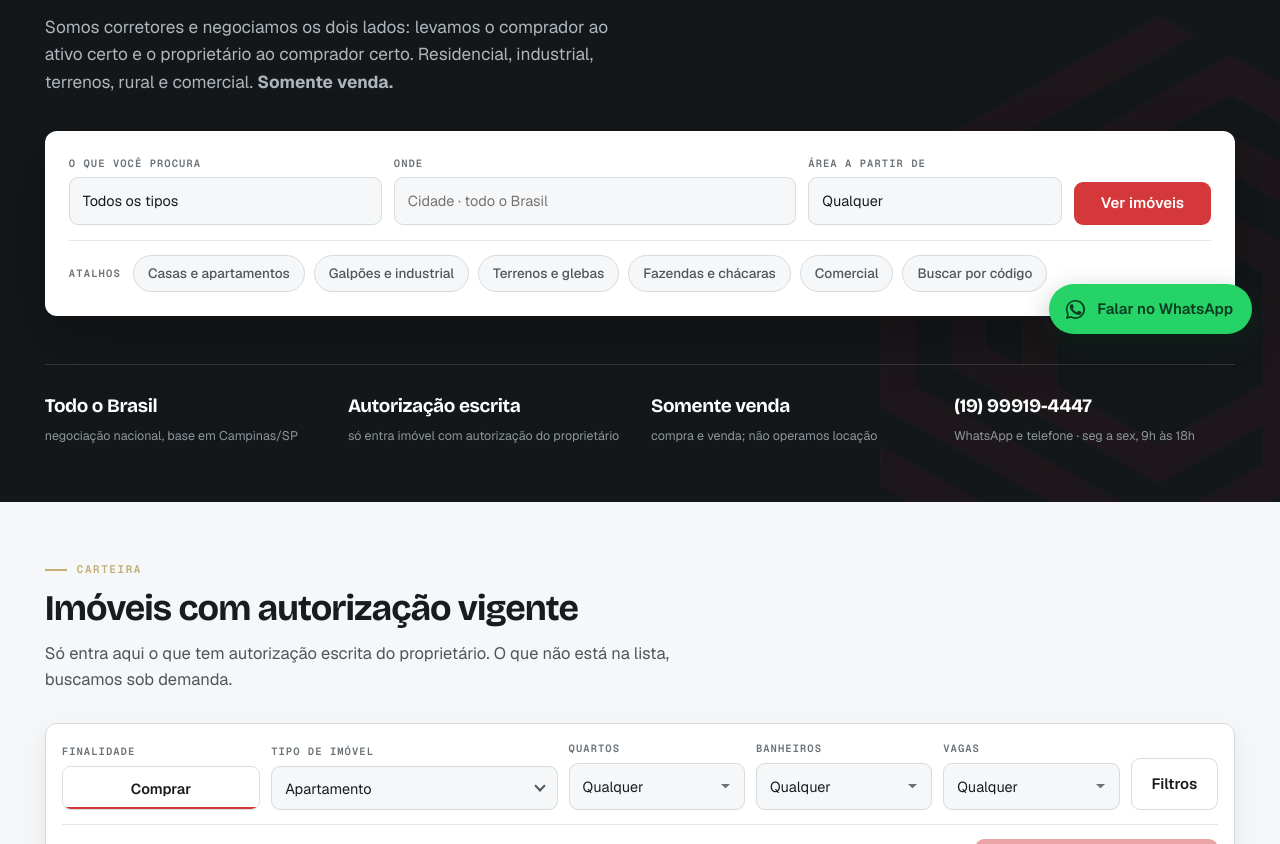
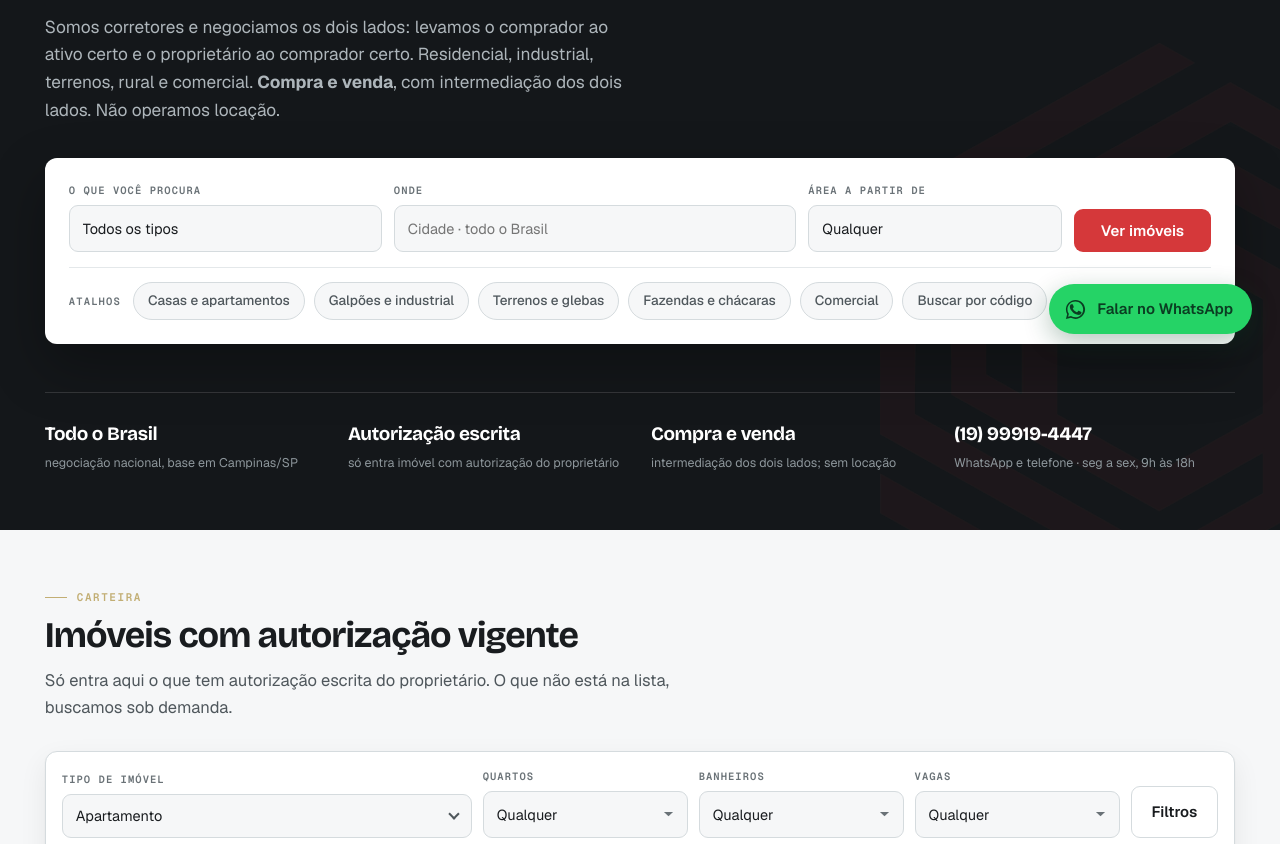
Before and after one commit to agendaprimecorp-lgtm/primecorp-imoveis, a plain HTML site: page web/index.html in a window 1280 px wide. Shown: the part 438-1282 px from the top of the page. Drawn offline with nearby package versions, Linux system fonts and the light colour scheme.

Commit message:
Barra sem aba Finalidade; compra e venda com intermediação; apartamento padrão
Co-Authored-By: Claude Haiku 5.5 <noreply@anthropic.com>
Claude-Session: https://claude.ai/code/session_01U7PGPYor8cFKzBBzUh2CbR

```diff
--- a/web/index.html
+++ b/web/index.html
@@ -4,7 +4,7 @@
 <meta charset="utf-8">
 <meta name="viewport" content="width=device-width, initial-scale=1">
 <title>PrimeCorp Imóveis — Intermediação de compra e venda em todo o Brasil</title>
-<meta name="description" content="Compra e venda de casas, terrenos, chácaras, sítios, fazendas, galpões e imóveis comerciais em todo o Brasil. Somente venda, com autorização escrita do proprietário.">
+<meta name="description" content="Compra e venda de casas, terrenos, chácaras, sítios, fazendas, galpões e imóveis comerciais em todo o Brasil. Intermediação de compra e de venda, sem locação. Autorização escrita do proprietário em todo anúncio.">
 <meta name="theme-color" content="#14171a">
 <link rel="canonical" href="https://www.primecorpimoveis.com.br/">
 <link rel="icon" href="assets/favicon-32.png" sizes="32x32">
@@ -511,7 +511,7 @@ footer ul{list-style:none;padding:0;margin:0;display:grid;gap:9px}
   .capa .lead{font-size:15px}
 }
 /* ---- refino 3: barra no padrão ZAP, dropdown de tipo, cinco segmentos ---- */
-@media (min-width:1081px){.linha-f{grid-template-columns:minmax(150px,.9fr) minmax(210px,1.3fr) repeat(3,minmax(118px,.8fr)) auto}}
+@media (min-width:1081px){.linha-f{grid-template-columns:minmax(240px,1.6fr) repeat(3,minmax(118px,.8fr)) auto}}
 /* abaixo de 1080: tipo ocupa a linha; contadores e finalidade dividem o resto */
 @media (max-width:1080px){.linha-f{grid-template-columns:1fr 1fr}.qb-tipo{grid-column:1/-1}.linha-f>#fl-mais{grid-column:1/-1}}
 .fin{display:flex;height:44px;border:1px solid var(--linha);border-radius:9px;background:var(--claro);overflow:hidden}
@@ -584,7 +584,7 @@ footer ul{list-style:none;padding:0;margin:0;display:grid;gap:9px}
       <p class="lead">
         Somos corretores e negociamos os dois lados: levamos o comprador ao ativo certo
         e o proprietário ao comprador certo. Residencial, industrial, terrenos, rural e
-        comercial. <strong>Somente venda.</strong>
+        comercial. <strong>Compra e venda</strong>, com intermediação dos dois lados. Não operamos locação.
       </p>
     </div>
 
@@ -623,7 +623,7 @@ footer ul{list-style:none;padding:0;margin:0;display:grid;gap:9px}
     <div class="credenciais">
       <div><b>Todo o Brasil</b><span>negociação nacional, base em Campinas/SP</span></div>
       <div><b>Autorização escrita</b><span>só entra imóvel com autorização do proprietário</span></div>
-      <div><b>Somente venda</b><span>compra e venda; não operamos locação</span></div>
+      <div><b>Compra e venda</b><span>intermediação dos dois lados; sem locação</span></div>
       <div><b>(19) 99919-4447</b><span>WhatsApp e telefone · seg a sex, 9h às 18h</span></div>
     </div>
   </div>
@@ -641,8 +641,6 @@ footer ul{list-style:none;padding:0;margin:0;display:grid;gap:9px}
     <div class="barra-filtros">
       <!-- Barra rápida, como no ZAP: finalidade, tipo de imóvel e os contadores. -->
       <div class="linha-f">
-        <div class="qb-fin"><label>Finalidade</label>
-          <div class="fin" role="group" aria-label="Finalidade"><span class="fin-on" aria-current="true">Comprar</span></div></div>
         <div class="qb-tipo"><label for="fl-tipo-botao">Tipo de imóvel</label>
           <div class="drop" id="fl-tipo-caixa">
             <button type="button" class="drop-botao" id="fl-tipo-botao" aria-expanded="false" aria-controls="fl-tipo-lista" aria-haspopup="true"><span id="fl-tipo-rotulo">Apartamento</span><i aria-hidden="true"></i></button>
```
